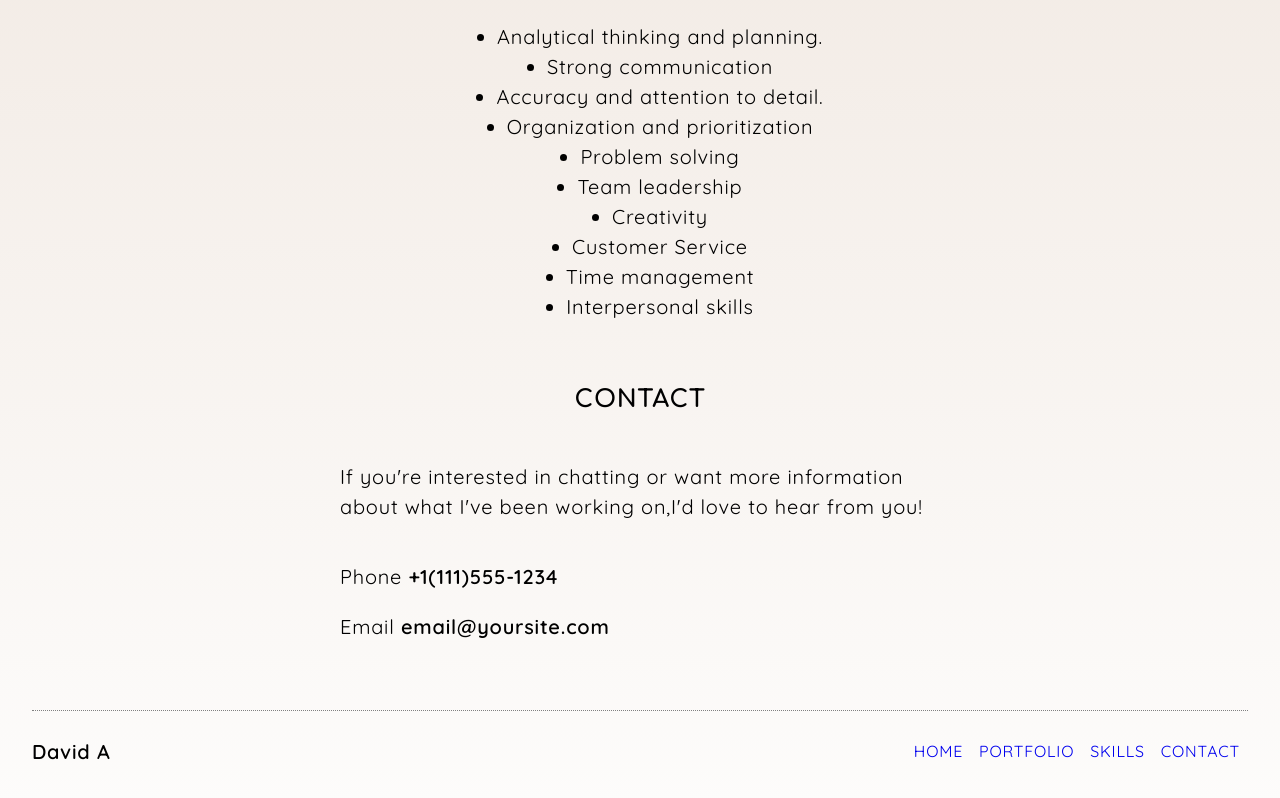
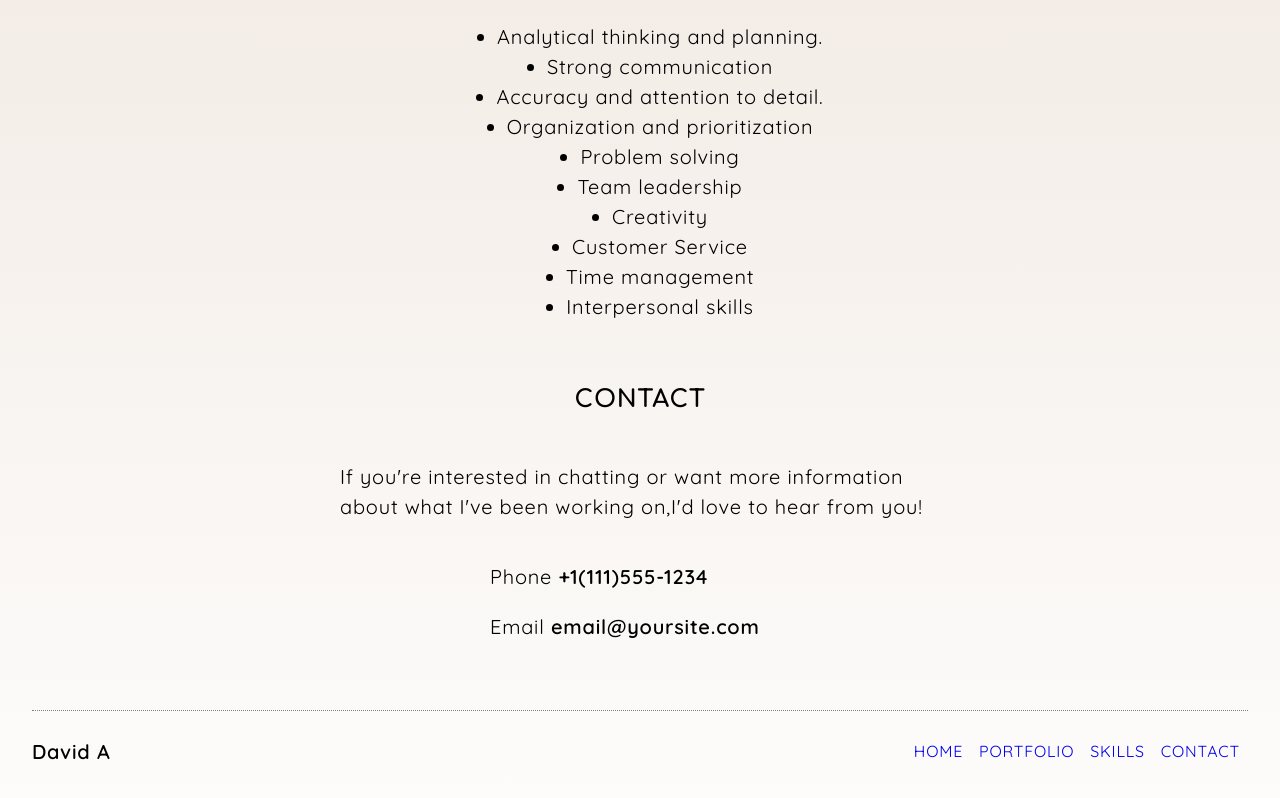
Before and after one commit to Daprojects1/treehouse002-project, a plain HTML site: page index.html in a window 1280 px wide. Shown: the part 1453-2251 px from the top of the page. Drawn offline with Linux system fonts and the light colour scheme.

Commit message:
footerchanges

```diff
--- a/css/styles.css
+++ b/css/styles.css
@@ -9,7 +9,9 @@
    line-height:1.5;
    letter-spacing :0.05rem;
    hyphens: auto;
+   overflow: hidden;
 }
+
 main {
     flex: 1;
 }
@@ -91,7 +93,8 @@ header, .intro-content img {
 
 }
 
-.main-content,.main-port, .footer-content,.skills-list {
+
+.main-content,.main-port, .footer-content,.skills-list{
   align-items: center;
 
 }
@@ -99,6 +102,10 @@ header, .intro-content img {
 .main-content p:last-child, .header-nav, .intro-content p{
    padding: 1rem 1.5rem;
 
+}
+
+.contact-details{
+    justify-content: space-around;
 }
 
 .main-content p:last-child, .header-nav, .intro-content p, .contact-details p:last-child{
@@ -115,6 +122,10 @@ header, .intro-content img {
 
 .footer-content ul {
   display: none;
+}
+
+.contact-details{
+    max-width:300px;
 }
 
 .final-content {
@@ -185,6 +196,7 @@ header, .intro-content img {
      font-size:1rem;
     }
 
+
 }
 
 @media screen and (min-width:1024px) {
```
